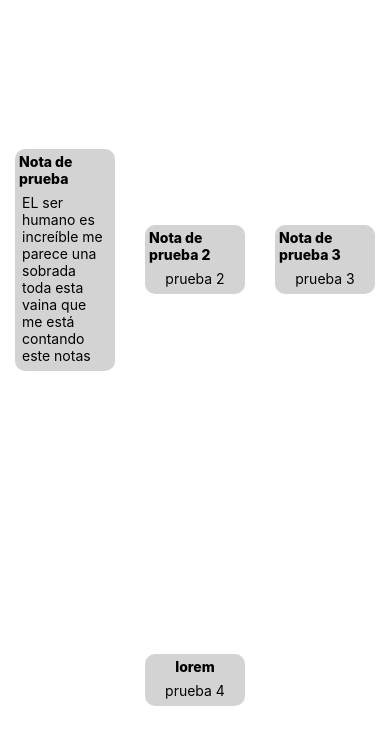
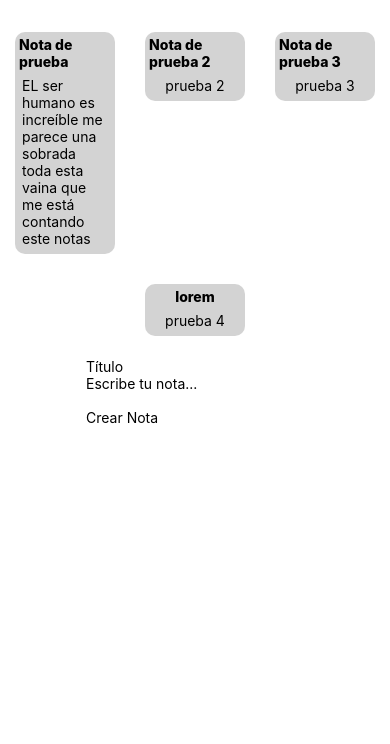
Before and after one commit to Miruto20/TenNote, a React Native app: screen / in a window 390 px wide. Shown: the top 744 px of the page. Built offline with nearby package versions, Linux system fonts and the light colour scheme.

Commit message:
creado un input

```diff
--- a/App.js
+++ b/App.js
@@ -3,6 +3,7 @@ import * as SQLite from "expo-sqlite";
 import { StatusBar } from "expo-status-bar";
 import { Button, StyleSheet, Text, TextInput, View } from "react-native";
 import ListNotes from "./src/components/ListNotes.jsx";
+import CreateNote from "./src/components/CreateNote.jsx";
 
 export default function App() {
   const test = true;
@@ -55,6 +56,7 @@ export default function App() {
     return (
       <View style={styles.container}>
         <ListNotes notes={notes}></ListNotes>
+        <CreateNote notes={notes} setNotes={setNotes}></CreateNote>
       </View>
     );
   }
@@ -89,8 +91,9 @@ export default function App() {
 const styles = StyleSheet.create({
   container: {
     flex: 1,
+    gap: 10,
     backgroundColor: "#fff",
     alignItems: "center",
-    justifyContent: "center",
+    justifyContent: "flex-start",
   },
 });
--- a/src/components/CreateNote.jsx
+++ b/src/components/CreateNote.jsx
@@ -1,61 +1,33 @@
 import React, { useState } from "react";
-import {
-  View,
-  Text,
-  TouchableOpacity,
-  TextInput,
-  Alert,
-  ToastAndroid,
-} from "react-native";
-import * as FileSystem from "expo-file-system";
+import { View, Text, TouchableOpacity, TextInput } from "react-native";
+
 import styles from "../../styles";
 
-const CreateNote = ({}) => {
-  const [contenido, setContenido] = useState("");
-
-  const crearNota = async () => {
-    //Crear la nota
-    if (contenido.trim() !== "") {
-      const nuevaNota = {
-        id: Date.now().toString(),
-        nombre:
-          contenido.trim().length >= 10
-            ? contenido.trim().slice(0, 10).split(" ").join("-")
-            : contenido,
-        contenido,
-      };
-      try {
-        //Declarar la ruta
-        const rutaNota =
-          FileSystem.documentDirectory + `${nuevaNota.nombre}.txt`;
-        console.log(rutaNota);
-        //Comprobar si existe la nota ya.
-        /*         const contenidoActual = await FileSystem.readAsStringAsync(rutaNota);
-         */ //Guardar la nota en el dispositivo
-        await FileSystem.writeAsStringAsync(rutaNota, nuevaNota.contenido);
-        const fileUri = await FileSystem.getContentUriAsync(rutaNota);
-        console.log(fileUri);
-
-        setContenido("");
-      } catch (err) {
-        Alert.alert("aquí");
-      }
-    } else {
-      Alert.alert("Error", "El contenido de la nota no puede estar vacío.");
-    }
+const CreateNote = ({ notes, setNotes }) => {
+  const [content, setContent] = useState("");
+  const [title, setTitle] = useState("");
+  const handleSubmit = () => {
+    setContent("");
+    setTitle("");
   };
 
   return (
     <View>
       <TextInput
         style={styles.input}
-        value={contenido}
-        onChangeText={setContenido}
+        value={title}
+        onChangeText={setTitle}
+        placeholder="Título"
+      />
+      <TextInput
+        style={styles.input}
+        value={content}
+        onChangeText={setContent}
         placeholder="Escribe tu nota..."
         multiline
       />
-      <TouchableOpacity style={styles.button} onPress={crearNota}>
-        <Text style={styles.buttonText}>Crear Nota</Text>
+      <TouchableOpacity onPress={handleSubmit}>
+        <Text>Crear Nota</Text>
       </TouchableOpacity>
     </View>
   );
--- a/src/components/ListNotes.jsx
+++ b/src/components/ListNotes.jsx
@@ -18,13 +18,14 @@ const ListNotes = ({ notes }) => {
 
 const styles = StyleSheet.create({
   notesContainer: {
-    marginTop: 10,
-    flex: 1,
+    display: "flex",
+    height: "auto",
+    marginTop: 20,
     flexDirection: "row",
     flexWrap: "wrap",
     padding: 2,
     gap: 10,
-    alignItems: "center",
+    alignItems: "flex-start",
     justifyContent: "center",
   },
   li: { margin: 10 },
```
Also changed, not shown: 2 other files (tests, documents, lock files or other folders).
